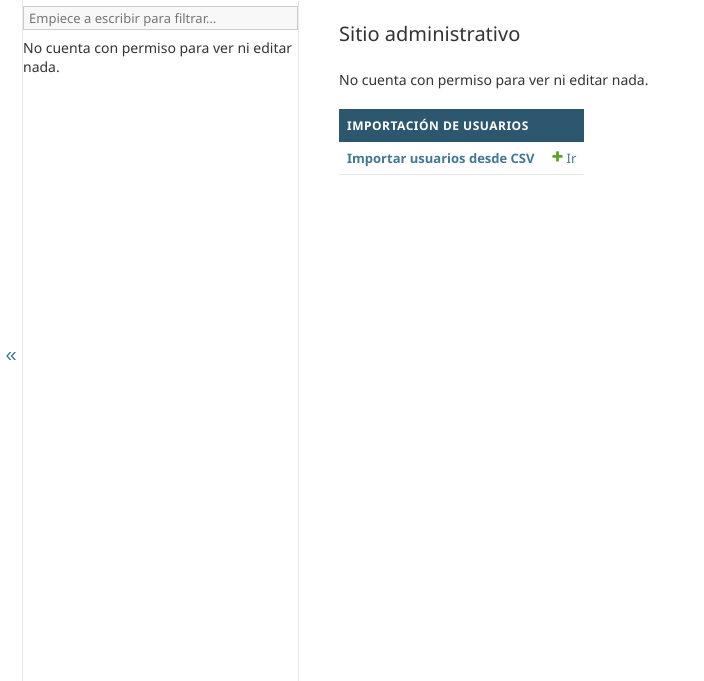
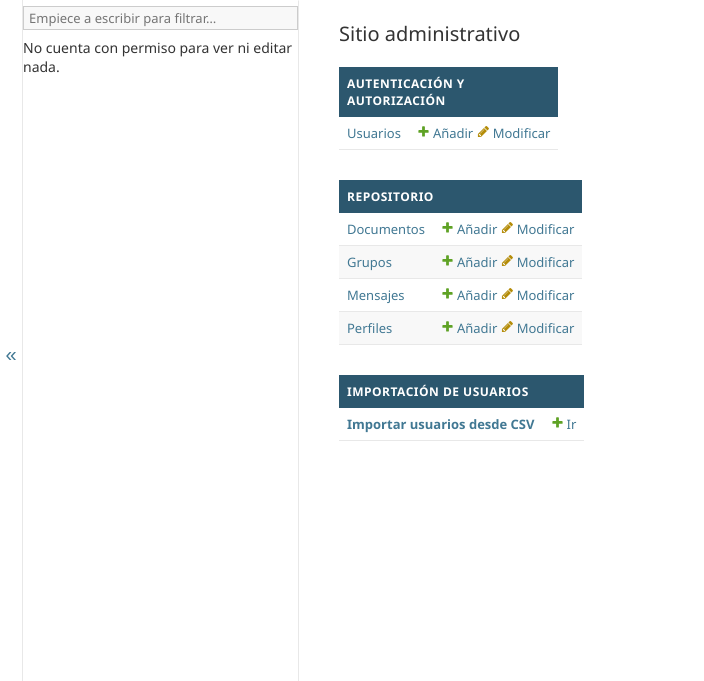
Before and after one commit to raffaello64/plataformaweb, a Django app: page /admin/ in a window 1280 px wide. Shown: the part 92-773 px from the top of the page, without its empty margins (0-704 px from the left). Run offline with Django 5.2, Linux system fonts and the light colour scheme; the visitor is signed in with stand-in values (Sample User, id 1).

```diff
--- a/templates/admin/index.html
+++ b/templates/admin/index.html
@@ -4,17 +4,86 @@
 {% block content %}
 <div id="content-main">
 
-    {# Lista normal de apps del admin (Autenticación, Repositorio, etc.) #}
-    {% if app_list %}
-        {% include "admin/app_list.html" with app_list=app_list show_changelinks=True %}
-    {% else %}
-        <p>{% translate "You don’t have permission to view or edit anything." %}</p>
-    {% endif %}
+    {# =============================== #}
+    {#  SECCIÓN: AUTENTICACIÓN        #}
+    {# =============================== #}
+    <div class="module">
+        <table>
+            <caption class="section"
+                      style="background-color:#2c576e; color:white; padding:8px; font-weight:bold;">
+                AUTENTICACIÓN Y AUTORIZACIÓN
+            </caption>
+            <tbody>
+                <tr>
+                    <th scope="row">
+                        <a href="{% url 'admin:auth_user_changelist' %}">Usuarios</a>
+                    </th>
+                    <td class="action-wrapper">
+                        <a href="{% url 'admin:auth_user_add' %}" class="addlink">Añadir</a>
+                        <a href="{% url 'admin:auth_user_changelist' %}" class="changelink">Modificar</a>
+                    </td>
+                </tr>
+            </tbody>
+        </table>
+    </div>
 
-    {# Nuestra nueva sección azul #}
+    {# =============================== #}
+    {#  SECCIÓN: REPOSITORIO          #}
+    {# =============================== #}
     <div class="module" style="margin-top: 20px;">
         <table>
-            <caption style="background-color:#2c576e; color:white; padding:8px; font-weight:bold;">
+            <caption class="section"
+                      style="background-color:#2c576e; color:white; padding:8px; font-weight:bold;">
+                REPOSITORIO
+            </caption>
+            <tbody>
+                <tr>
+                    <th scope="row">
+                        <a href="{% url 'admin:repositorio_documento_changelist' %}">Documentos</a>
+                    </th>
+                    <td class="action-wrapper">
+                        <a href="{% url 'admin:repositorio_documento_add' %}" class="addlink">Añadir</a>
+                        <a href="{% url 'admin:repositorio_documento_changelist' %}" class="changelink">Modificar</a>
+                    </td>
+                </tr>
+                <tr>
+                    <th scope="row">
+                        <a href="{% url 'admin:repositorio_grupo_changelist' %}">Grupos</a>
+                    </th>
+                    <td class="action-wrapper">
+                        <a href="{% url 'admin:repositorio_grupo_add' %}" class="addlink">Añadir</a>
+                        <a href="{% url 'admin:repositorio_grupo_changelist' %}" class="changelink">Modificar</a>
+                    </td>
+                </tr>
+                <tr>
+                    <th scope="row">
+                        <a href="{% url 'admin:repositorio_mensaje_changelist' %}">Mensajes</a>
+                    </th>
+                    <td class="action-wrapper">
+                        <a href="{% url 'admin:repositorio_mensaje_add' %}" class="addlink">Añadir</a>
+                        <a href="{% url 'admin:repositorio_mensaje_changelist' %}" class="changelink">Modificar</a>
+                    </td>
+                </tr>
+                <tr>
+                    <th scope="row">
+                        <a href="{% url 'admin:repositorio_perfil_changelist' %}">Perfiles</a>
+                    </th>
+                    <td class="action-wrapper">
+                        <a href="{% url 'admin:repositorio_perfil_add' %}" class="addlink">Añadir</a>
+                        <a href="{% url 'admin:repositorio_perfil_changelist' %}" class="changelink">Modificar</a>
+                    </td>
+                </tr>
+            </tbody>
+        </table>
+    </div>
+
+    {# =============================== #}
+    {#  SECCIÓN: IMPORTACIÓN USUARIOS #}
+    {# =============================== #}
+    <div class="module" style="margin-top: 20px;">
+        <table>
+            <caption class="section"
+                      style="background-color:#2c576e; color:white; padding:8px; font-weight:bold;">
                 IMPORTACIÓN DE USUARIOS
             </caption>
             <tbody>
```
